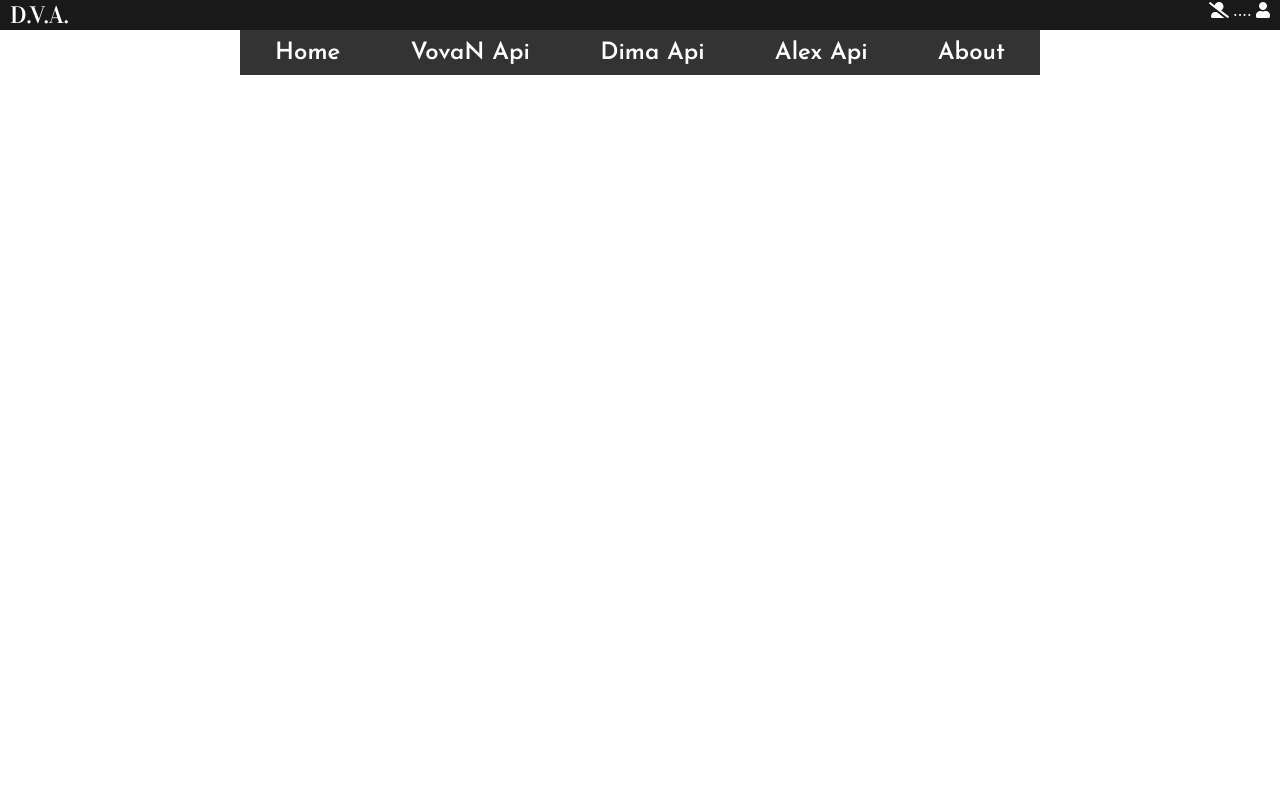
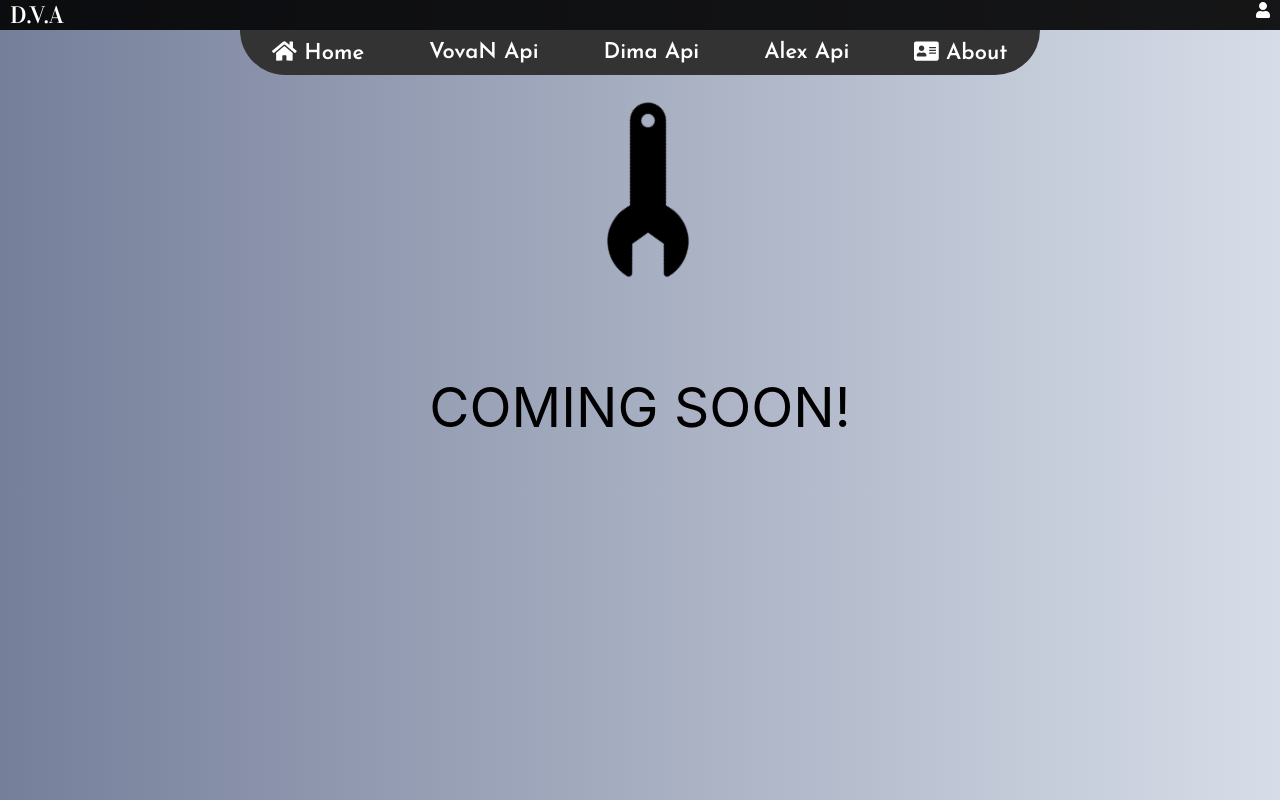
Before and after one commit to crazze16/duet, a React (Create React App) app: page /Aapi in a window 1280 px wide. Built offline with nearby package versions, Linux system fonts and the light colour scheme.

Commit message:
update Dima

```diff
--- a/src/App.js
+++ b/src/App.js
@@ -1,15 +1,23 @@
 import { Header } from "./components/Header";
-import { Home } from "./components/Home";
+import { Home } from "./pages/Home";
+import { Vapi } from "./pages/Vapi";
+import { Dapi } from "./pages/Dapi"
+import { Aapi } from "./pages/Aapi"
+import { About } from "./pages/About"
 
-import { Switch, Route } from 'react-router-dom';
+import { Route } from 'react-router-dom';
 
 function App() {
   return (
     <div className="App">
       <Header />
-      <Switch>
-        <Route path='/home' render={() => <Home />} />
-      </Switch>
+
+      <Route path='/home' render={() => <Home />} />
+      <Route path='/Vapi' render={() => <Vapi />} />
+      <Route path='/Dapi' render={() => <Dapi />} />
+      <Route path='/Aapi' render={() => <Aapi />} />
+      <Route path='/About' render={() => <About />} />
+
     </div>
   );
 }
--- a/src/components/Header/index.jsx
+++ b/src/components/Header/index.jsx
@@ -1,7 +1,7 @@
 import React from 'react';
 
 import { FontAwesomeIcon } from '@fortawesome/react-fontawesome';
-import { faUserAltSlash, faUser } from '@fortawesome/free-solid-svg-icons'
+import { faUserAltSlash, faUser, faHome, faAddressCard } from '@fortawesome/free-solid-svg-icons'
 
 import { NavLink } from 'react-router-dom';
 
@@ -17,14 +17,19 @@ export class Header extends React.Component {
         return (
             <HeaderSC>
                 <HeadLineSC>
-                    <LogoSC>D.V.A.</LogoSC>
-                    <LogSC>  <FontAwesomeIcon icon={faUserAltSlash} /> .... <FontAwesomeIcon icon={faUser} /></LogSC></HeadLineSC>
+                    <LogoSC>D.V.A</LogoSC>
+                    <LogSC>
+                        {/* <FontAwesomeIcon icon={faUserAltSlash} /> */}
+                        <FontAwesomeIcon icon={faUser} />
+
+                    </LogSC>
+                </HeadLineSC>
                 <NavSC>
-                    <NavLink to="/home"><SpanSC>Home</SpanSC></NavLink>
-                    <NavLink to="/"><SpanSC>VovaN Api</SpanSC></NavLink>
-                    <NavLink to="/"><SpanSC>Dima Api</SpanSC></NavLink>
-                    <NavLink to="/"><SpanSC>Alex Api</SpanSC></NavLink>
-                    <NavLink to="/"><SpanSC>About</SpanSC></NavLink>
+                    <NavLink to="/home"><FontAwesomeIcon icon={faHome} color='white' /> <SpanSC>Home</SpanSC></NavLink>
+                    <NavLink to="/Vapi"><SpanSC>VovaN Api</SpanSC></NavLink>
+                    <NavLink to="/Dapi"><SpanSC>Dima Api</SpanSC></NavLink>
+                    <NavLink to="/Aapi"><SpanSC>Alex Api</SpanSC></NavLink>
+                    <NavLink to="/About"><FontAwesomeIcon icon={faAddressCard} color='white' /><SpanSC> About</SpanSC></NavLink>
 
                 </NavSC>
             </HeaderSC >
--- a/src/components/Header/styles.js
+++ b/src/components/Header/styles.js
@@ -10,14 +10,18 @@ export const NavSC = styled.nav`
 background-color:#333;
 font-family: 'Josefin Sans', sans-serif;
 font-weight: 600;
-font-size:24px;
+font-size:22px;
 height:45px;
 max-width:800px;
 margin: 0 auto;
 display:flex;
 justify-content: space-around;
 align-items: center;
+border-bottom-right-radius: 50px;
+border-bottom-left-radius: 50px;
 
+
+}
 
 
 `;
@@ -34,6 +38,7 @@ justify-content: space-between;
 color:#fff;
 background-color:rgba(0,0,0,0.9);
 
+
 `;
 export const LogSC = styled.div`
 margin:0 10px;
--- a/src/index.css
+++ b/src/index.css
@@ -17,3 +17,5 @@ a{
   text-decoration: none;
 
 }
+body{
+  background: linear-gradient(to right, #757f9a, #d7dde8);}
--- /dev/null
+++ b/src/pages/Aapi/index.jsx
@@ -0,0 +1,17 @@
+import React from 'react';
+
+import { FontAwesomeIcon } from '@fortawesome/react-fontawesome';
+import { faWrench } from '@fortawesome/free-solid-svg-icons';
+
+
+export class Aapi extends React.Component {
+    render() {
+        return (
+            <div>
+                <FontAwesomeIcon icon={faWrench} color='#000' size="9x" pulse style={{ dislay: "block", margin: "50px 45%" }} />
+                <p style={{ fontSize: "55px", textAlign: "center" }}>COMING SOON!</p>
+            </div>
+        )
+    }
+
+}
--- /dev/null
+++ b/src/pages/About/index.jsx
@@ -0,0 +1,17 @@
+import React from 'react';
+
+import { FontAwesomeIcon } from '@fortawesome/react-fontawesome';
+import { faWrench } from '@fortawesome/free-solid-svg-icons';
+
+
+export class About extends React.Component {
+    render() {
+        return (
+            <div>
+                <FontAwesomeIcon icon={faWrench} color='#AF5500' size="9x" pulse style={{ dislay: "block", margin: "50px 45%" }} />
+                <p style={{ fontSize: "55px", textAlign: "center" }}>COMING SOON!</p>
+            </div>
+        )
+    }
+
+}
--- /dev/null
+++ b/src/pages/Dapi/index.jsx
@@ -0,0 +1,17 @@
+import React from 'react';
+
+import { FontAwesomeIcon } from '@fortawesome/react-fontawesome';
+import { faWrench } from '@fortawesome/free-solid-svg-icons';
+
+
+export class Dapi extends React.Component {
+    render() {
+        return (
+            <div>
+                <FontAwesomeIcon icon={faWrench} color='#fff' size="9x" pulse style={{ dislay: "block", margin: "50px 45%" }} />
+                <p style={{ fontSize: "55px", textAlign: "center" }}>COMING SOON!</p>
+            </div>
+        )
+    }
+
+}
--- a/src/components/Home/index.jsx
+++ b/src/pages/Home/index.jsx
@@ -3,6 +3,7 @@ import React from 'react';
 export class Home extends React.Component {
     render() {
         return (
+
             <div>SHOCK CONTENT!!!!</div>
         )
     }
--- /dev/null
+++ b/src/pages/Vapi/index.jsx
@@ -0,0 +1,17 @@
+import React from 'react';
+
+import { FontAwesomeIcon } from '@fortawesome/react-fontawesome';
+import { faWrench } from '@fortawesome/free-solid-svg-icons';
+
+
+export class Vapi extends React.Component {
+    render() {
+        return (
+            <div>
+                <FontAwesomeIcon icon={faWrench} color='#ccc' size="9x" pulse style={{ dislay: "block", margin: "50px 45%" }} />
+                <p style={{ fontSize: "55px", textAlign: "center" }}>COMING SOON!</p>
+            </div>
+        )
+    }
+
+}
```
Also changed, not shown: hello.txt (deleted), src/pages/Home/styles.js (added), src/pages/LogSignIn/index.jsx (added).
